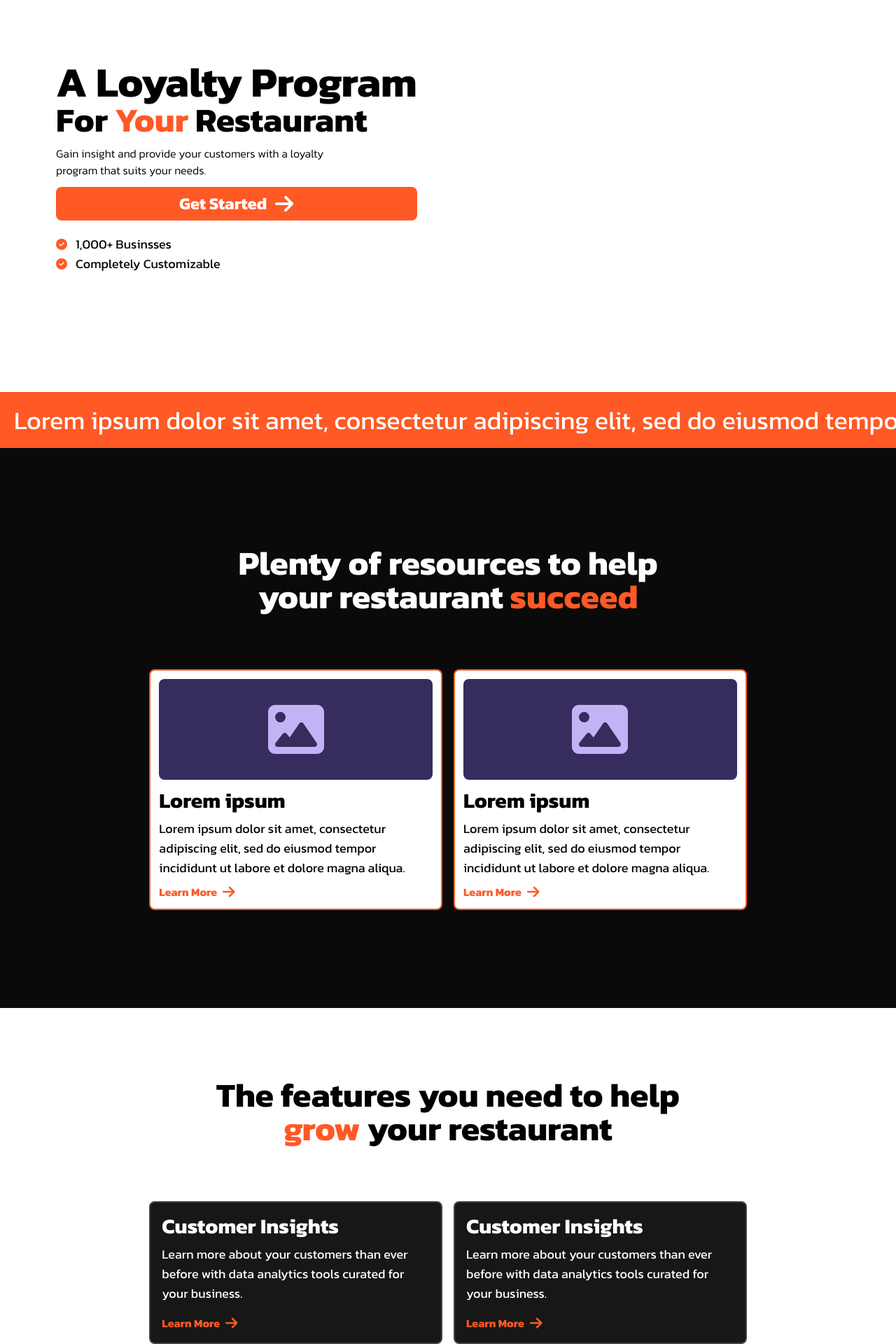
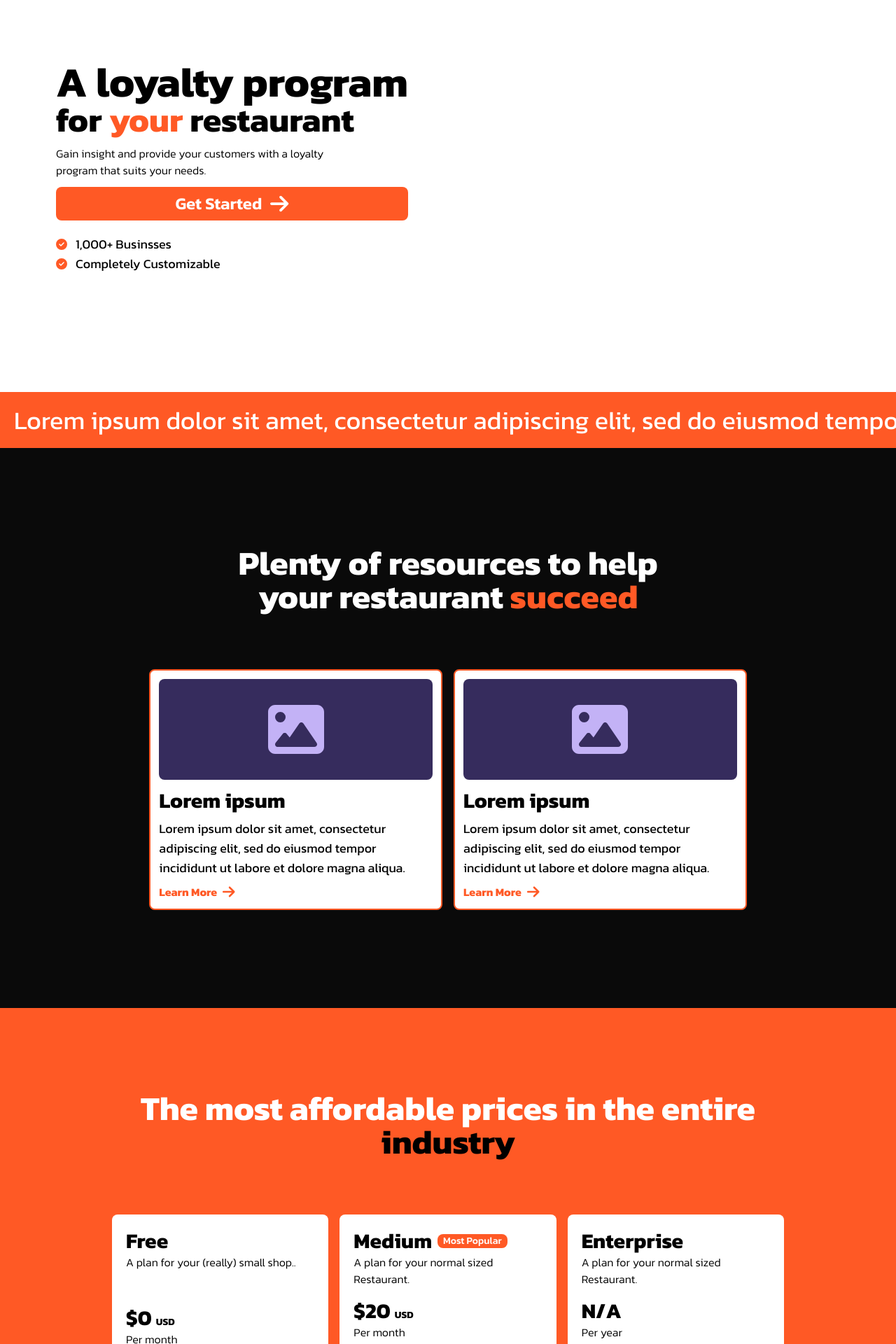
Before and after one commit to cravings-club/landing, a React (Vite) app: page / in a window 1280 px wide. Shown: the part 160-2080 px from the top of the page at 70% size. Built offline with nearby package versions, Linux system fonts and the light colour scheme.

Commit message:
small changes

```diff
--- a/src/App.jsx
+++ b/src/App.jsx
@@ -4,6 +4,7 @@ import Footer from "./components/Footer"
 import Resources from "./components/Resources"
 import Features from "./components/Features"
 import Companies from "./components/Companies"
+import Pricing from "./components/Pricing"
 
 function App() {
 
@@ -16,6 +17,7 @@ function App() {
       </div>
 
       <Resources/>
+      <Pricing/>
       <Features/>
       <Footer/>
     </div>
--- a/src/components/Features.jsx
+++ b/src/components/Features.jsx
@@ -3,7 +3,7 @@ import { faArrowRight } from "@fortawesome/free-solid-svg-icons"
 
 const Features = () => {
     return (
-        <div className="w-full h-screen bg-white flex flex-col items-center justify-center">
+        <div id='features' className="w-full h-screen bg-white flex flex-col items-center justify-center">
             <h1 className="text-black font-bold text-5xl text-center">The features you need to help <br/><span className="text-primary">grow</span> your restaurant</h1>
 
             <div className="mt-20 w-8/12 grid grid-cols-2 gap-4">
@@ -12,37 +12,37 @@ const Features = () => {
                 <h1 className="pt-4 text-3xl font-bold">Customer Insights</h1>
                 <p className="text-lg pt-2 flex-grow">Learn more about your customers than ever before with data analytics tools curated for your business.</p>
 
-                <button className="py-4 flex flex-row items-center hover:text-hover text-primary font-bold gap-2">
+                <button className="mb-4 bg-primary/20 mt-4 py-1 px-4 rounded-lg flex flex-row items-center hover:text-hover text-primary font-bold gap-2">
                 Learn More
                 <FontAwesomeIcon className="text-primary" size='lg' icon={faArrowRight}/>
                 </button>
             </div>
 
             <div className="rounded-lg border-2 border-inactive px-4 bg-alt-background text-white">
-                <h1 className="pt-4 text-3xl font-bold">Customer Insights</h1>
-                <p className="text-lg pt-2 flex-grow">Learn more about your customers than ever before with data analytics tools curated for your business.</p>
+                <h1 className="pt-4 text-3xl font-bold">Reward Programs</h1>
+                <p className="text-lg pt-2 flex-grow">Develop custom loyalty reward programs for your customers to promote returning customers.</p>
 
-                <button className="py-4 flex flex-row items-center hover:text-hover text-primary font-bold gap-2">
+                <button className="mb-4 bg-primary/20 mt-4 py-1 px-4 rounded-lg flex flex-row items-center hover:text-hover text-primary font-bold gap-2">
                 Learn More
                 <FontAwesomeIcon className="text-primary" size='lg' icon={faArrowRight}/>
                 </button>
             </div>
 
             <div className="rounded-lg border-2 border-inactive px-4 bg-alt-background text-white">
-                <h1 className="pt-4 text-3xl font-bold">Customer Insights</h1>
-                <p className="text-lg pt-2 flex-grow">Learn more about your customers than ever before with data analytics tools curated for your business.</p>
+                <h1 className="pt-4 text-3xl font-bold">Mobile App</h1>
+                <p className="text-lg pt-2 flex-grow">On our mobile app users can discover your restaurant and leave a review, helping you get more customers.</p>
 
-                <button className="py-4 flex flex-row items-center hover:text-hover text-primary font-bold gap-2">
+                <button className="mb-4 bg-primary/20 mt-4 py-1 px-4 rounded-lg flex flex-row items-center hover:text-hover text-primary font-bold gap-2">
                 Learn More
                 <FontAwesomeIcon className="text-primary" size='lg' icon={faArrowRight}/>
                 </button>
             </div>
 
             <div className="rounded-lg border-2 border-inactive px-4 bg-alt-background text-white">
-                <h1 className="pt-4 text-3xl font-bold">Customer Insights</h1>
-                <p className="text-lg pt-2 flex-grow">Learn more about your customers than ever before with data analytics tools curated for your business.</p>
+                <h1 className="pt-4 text-3xl font-bold">Collaboration</h1>
+                <p className="text-lg pt-2 flex-grow">Have a big team? Don't worry you'll be able to invite them to your dashboard and allow everyone to manage your business profile.</p>
 
-                <button className="py-4 flex flex-row items-center hover:text-hover text-primary font-bold gap-2">
+                <button className="mb-4 bg-primary/20 mt-4 py-1 px-4 rounded-lg flex flex-row items-center hover:text-hover text-primary font-bold gap-2">
                 Learn More
                 <FontAwesomeIcon className="text-primary" size='lg' icon={faArrowRight}/>
                 </button>
--- a/src/components/Hero.jsx
+++ b/src/components/Hero.jsx
@@ -5,12 +5,12 @@ const Hero = () => {
     return (
         <div className="px-20 w-full bg-white flex flex-row flex-grow items-center min-h-full">
             <div className="flex flex-col">
-            <h1 className="text-6xl font-bold">A Loyalty Program</h1>
-            <h1 className="text-5xl font-bold">For <span className="text-primary">Your</span> Restaurant</h1>
+            <h1 className="text-6xl font-bold">A loyalty program</h1>
+            <h1 className="text-5xl font-bold">for <span className="text-primary">your</span> restaurant</h1>
 
             <span className="py-3 font-light">Gain insight and provide your customers with a loyalty <br/> program that suits your needs.</span>
 
-            <a href="https://dashboard.cravings.club/register" className="text-2xl text-white font-bold rounded-lg hover:bg-hover gap-3 bg-primary px-4 py-2 flex flex-row justify-center items-center">
+            <a href="https://dashboard.cravings.club/register" className="text-2xl text-white font-semibold rounded-lg hover:bg-hover gap-3 bg-primary px-4 py-2 flex flex-row justify-center items-center">
                 Get Started
                 <FontAwesomeIcon className='' size='lg' icon={faArrowRight}/>
             </a>
```
